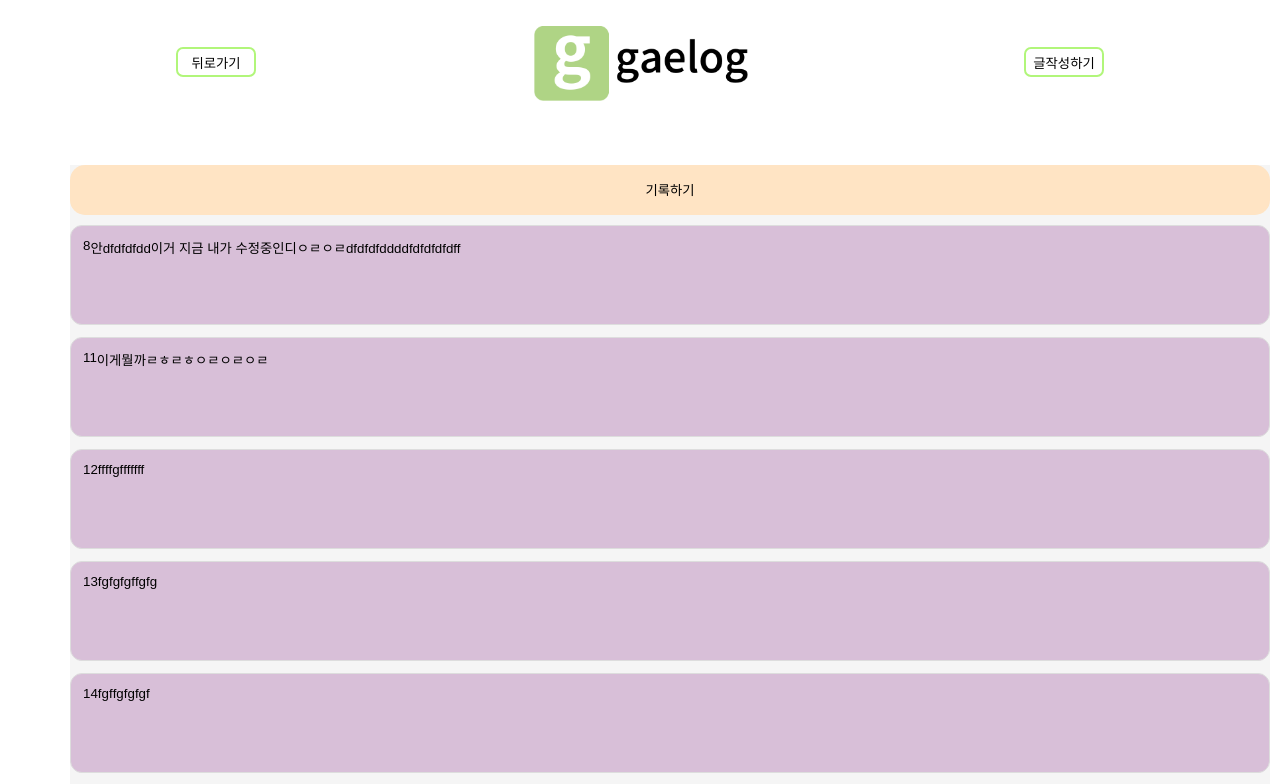
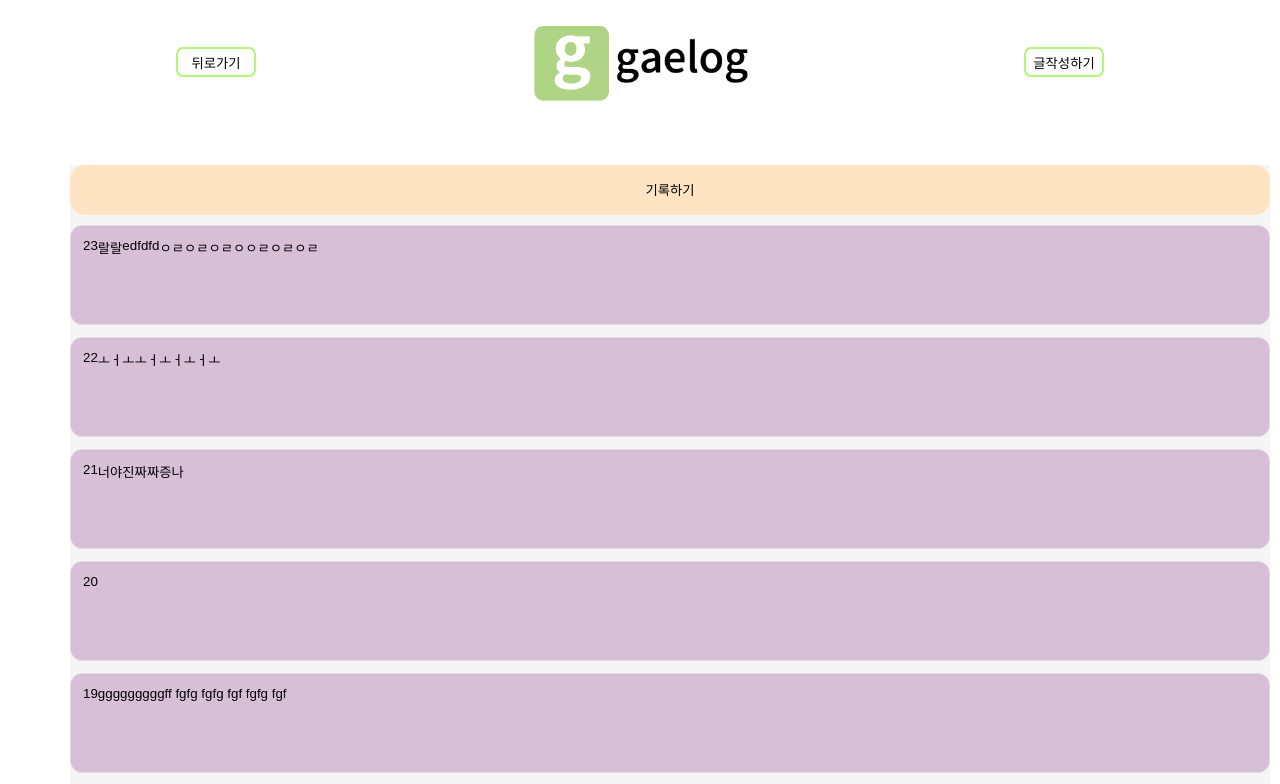
Before and after one commit to mingdolacucudas/gaebalLog, a React (Create React App) app: page / in a window 1280 px wide. Shown: the top 784 px of the page. Built offline with nearby package versions, Linux system fonts and the light colour scheme; data requests are answered from the project's data file; a web font is replaced by a local one.

Commit message:
로그리스트수정

```diff
--- a/src/UI/organisms/LogList.js
+++ b/src/UI/organisms/LogList.js
@@ -3,18 +3,24 @@ import styled from "styled-components";
 import { useState } from "react";
 import { useEffect } from "react";
 import { useNavigate } from "react-router-dom";
-import { Link } from "react-router-dom";
 import axios from "axios";
+import { useDispatch, useSelector } from "react-redux";
+import { fetchPosts } from "../../redux/modules/post";
 
 const LogList = () => {
   const navi = useNavigate();
-
-  let [dbData, setDbData] = useState([]);
+  const dispatch = useDispatch();
+  const log = useSelector((state) => {
+    return state.postSlice.posts;
+  });
+  //! 배열을 뒤집어서 최신값을 끌어올림
+  //!정렬버튼도 있으면 좋겠다.
+  //!로딩중 화면도 있으면 좋겠다.
+  const reverse = [...log].reverse();
 
   useEffect(() => {
-    axios.get("http://localhost:3001/gaebalog").then((res) => {
-      setDbData(res.data);
-    });
+    console.log(log);
+    dispatch(fetchPosts());
   }, []);
 
   return (
@@ -29,7 +35,7 @@ const LogList = () => {
         </StRecordBtn>
         <div>
           <div>
-            {dbData.map((x) => {
+            {reverse.map((x) => {
               return (
                 <StTempBox
                   key={x.id}
```
